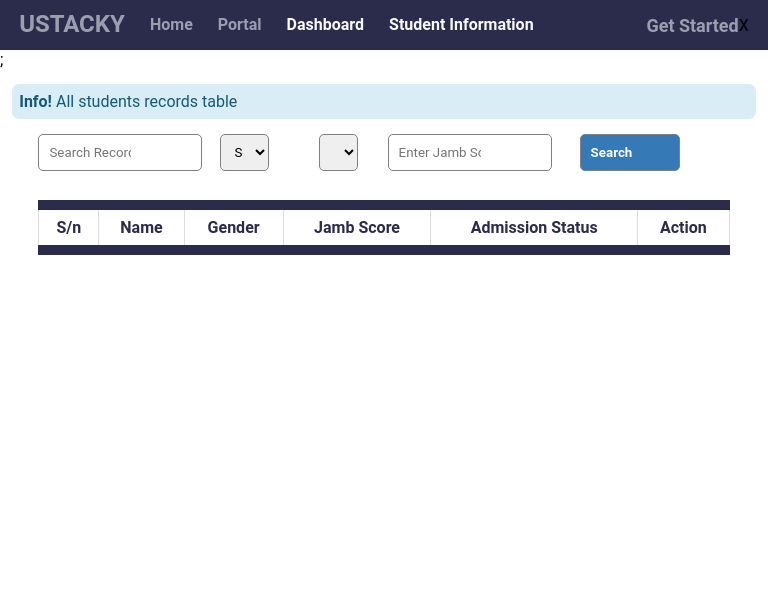
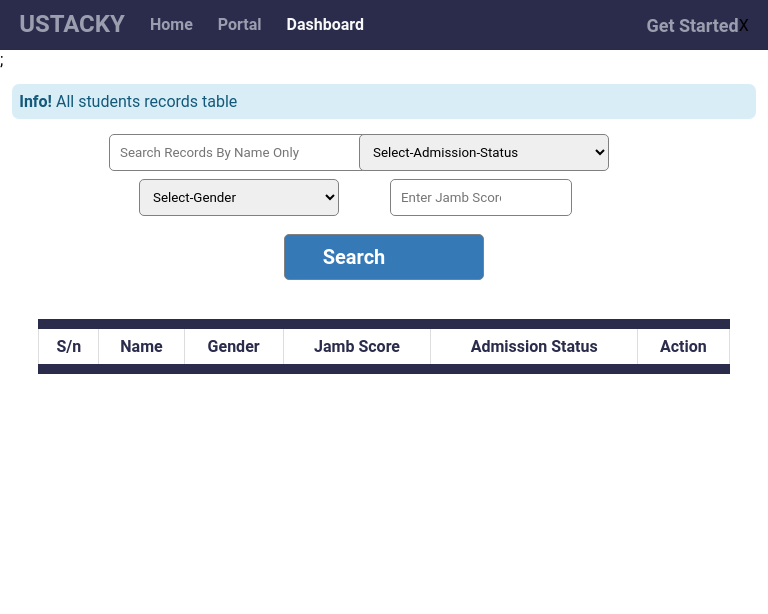
Before and after one commit to adewaleK/Ustacky-Student-Portal, a PHP site: page /records.php in a window 768 px wide. Shown: the top 614 px of the page. Run offline with PHP 8.4, Linux system fonts and the light colour scheme; data that the repository does not hold is empty.

Commit message:
FIXES SOME RESPONSIVENESS ISSUES

```diff
--- a/records.php
+++ b/records.php
@@ -11,7 +11,7 @@
     <title>Document</title>
 </head>
 <body>
-    <div class="container">
+    <div class="container table-box">
       <?php include 'includes/navbar.php'; ?>;
 
       <div class="info">
@@ -19,9 +19,11 @@
       </div>
       <div class="search-fields">
          <form action="" method="post">
+             <div class="name-status">
               <div class="name-search">
                 <input type="text" placeholder="Search Records By Name Only" name="name_search">
               </div>
+
               <div class="select-status">
                 <select name="admin_status" id="admin_status" >
                   <option value="" selected disabled>Select-Admission-Status</option>
@@ -29,7 +31,9 @@
                   <option value="Admitted">Admitted</option>
                 </select>
               </div>
+            </div>
 
+            <div class="gender-score">
               <div class="select-gender">
                 <select name="gender" id="gender" >
                   <option value="" selected disabled>Select-Gender</option>
@@ -37,8 +41,10 @@
                   <option value="Female">Female</option>
                 </select>
               </div>
+
               <div class="score-search">
                 <input type="text" placeholder="Enter Jamb Score" name="jamb_score">
+            </div>
             </div>
            <div class="search-btn">
              <input type="submit" value="Search" name="search">
@@ -63,15 +69,10 @@
                   include 'config/connection.php';
 
                   if(isset($_POST['search'])){
-
-                    //$admin_status = $_POST['admin_status'];
-                    //$gender = $_POST['gender'];
                     $gender ='';$firstname='';
                     $jamb_score =''; $admin_status='';
                     $middlename='';$lastname='';
                     $id='';
-
-
 
                       if(isset($_POST['name_search']) || isset($_POST['jamb_score']) ||
                       isset($_POST['admin_status']) || isset($_POST['gender'])){
@@ -86,15 +87,6 @@
                         if(isset($_POST['gender'])){
                           $gender = $_POST['gender'];
                         }
-
-
-                      //   $sql = "SELECT * FROM students WHERE firstname LIKE '%".$name."%'
-                      //  OR lastname LIKE '%".$name."%' OR middlename LIKE '%".$name."%'
-                      //  OR jamb_score LIKE '%".$jamb_score."%' OR admin_status LIKE '%".$admin_status."%'
-                      //  OR gender LIKE '%".$gender."%'";
-
-                        // $sql = "SELECT * FROM students WHERE middlename LIKE '%".$name."%'
-                        // OR jamb_score LIKE '%".$jamb_score."%'";
 
                       $sql = "SELECT id,firstname,lastname,middlename,jamb_score, admin_status, gender
                       FROM students
--- a/styles.css
+++ b/styles.css
@@ -625,6 +704,95 @@ tr:nth-child(even) {
     font-size: 27px;
    }
 
+   .other-input{
+    flex-direction: column;
+}
+
+.other-input1{
+    flex-direction: column;
+    align-items: flex-start;
+}
+
+.other-input1 group{
+    width: 100vw;
+    background-color: red;
+}
+
+.group input{
+    width: 98%;
+}
+
+.group select{
+    width: 98%;
+}
+
+.form-box{
+    padding: 5%;
+}
+
+.radio-group{
+  padding-top: 15px;
+  width: 100%;
+}
+
+.brand a:last-child{
+    display: none;
+}
+
+.search-fields form{
+    display: flex;
+    flex-direction: column;
+    align-items: flex-start;
+
+}
+
+.name-search input{
+    width: 90%;
+    margin-bottom: 3%;
+}
+
+.search-btn{
+    margin: 10px auto;
+    width: 200px;
+}
+
+.search-btn input{
+    font-size: 20px;
+    text-align: center;
+}
+
+
+
+.select-status select{
+    margin-left: -20%;
+    width: 100%;
+    margin-bottom: 3%;
+}
+
+.select-gender select{
+    margin-left: -25%;
+    width: 100%;
+    margin-bottom: 3%;
+}
+
+    .score-search input{
+        margin-left: -29%;
+        width: 100%;
+        margin-bottom: 8%;
+
+    }
+
+    .name-status{
+        display: flex;
+        justify-content: center;
+        margin: 0 auto;
+    }
+
+    .gender-score{
+        display: flex;
+        justify-content: center;
+        margin: 0 auto;
+    }
 
 
 }
```
Also changed, not shown: other parts of styles.css (+84 -5 lines), register.php (+7 -4 lines). Lines whose indentation alone changed are shown as unchanged.
